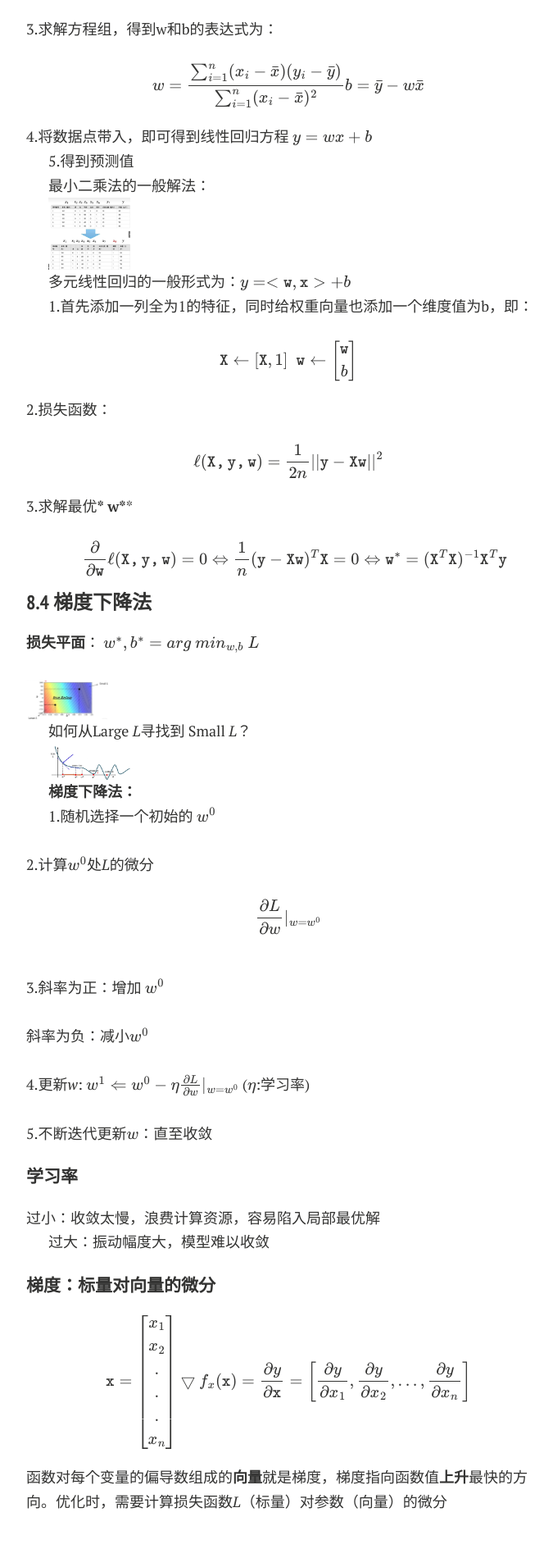
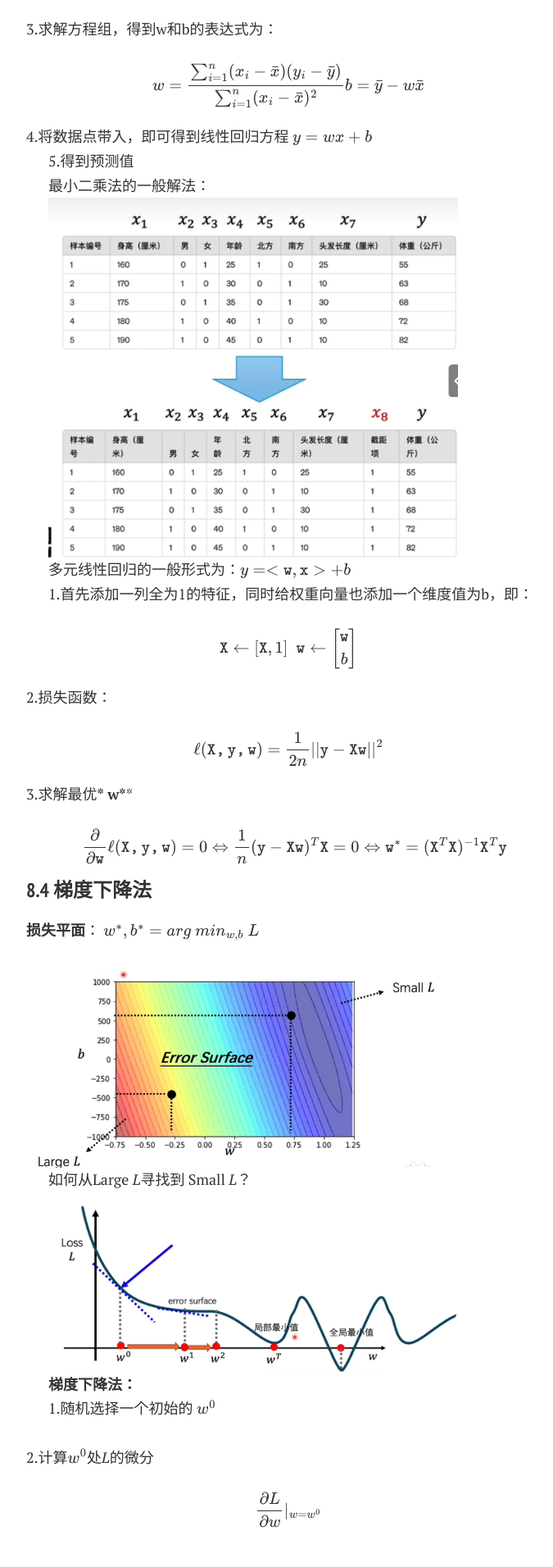
Before and after one commit to Qilu-Yuan/Qilu-Yuan.github.io, a Jekyll site: the page built from blogs/ML/LinearRegression.md, in a window 1280 px wide. Shown: the part 2534-4445 px from the top of the page at 82% size, without its empty margins (288-963 px from the left). Built offline with Jekyll 4.4.1, drawn with Linux system fonts in a browser that asks for light colours; nearby versions of some CDN libraries; formulas are drawn with MathJax 3; comment, search, counter and statistics services are not loaded; a style sheet for code colours, icons or effects is not loaded.

Commit message:
Update LinearRegression.md

```diff
--- a/blogs/ML/LinearRegression.md
+++ b/blogs/ML/LinearRegression.md
@@ -129,7 +129,7 @@ $$
 
 最小二乘法的一般解法：<br>
 
-<img src="https://qilu-yuan.github.io/Figure/LinearRegression/1.png" width="100" height="100" alt="AltText" /><br>
+<img src="https://qilu-yuan.github.io/Figure/LinearRegression/1.png" width="500" height="500" alt="AltText" /><br>
 
 多元线性回归的一般形式为：$y=<\mathtt{w},\mathtt{x}>+b$<br>
 
@@ -164,11 +164,11 @@ $$
 w^*,b^*=arg\ min_{w,b}\ L
 $$
 
-<br><img src="https://qilu-yuan.github.io/Figure/LinearRegression/2.png" width="100" height="100" alt="AltText" /> <br>
+<br><img src="https://qilu-yuan.github.io/Figure/LinearRegression/2.png" width="500" height="500" alt="AltText" /> <br>
 
 如何从Large *L*寻找到 Small *L*？
 
-<img src="https://qilu-yuan.github.io/Figure/LinearRegression/3.png" width="100" height="100" alt="AltText" /> <br>
+<img src="https://qilu-yuan.github.io/Figure/LinearRegression/3.png" width="500" height="500" alt="AltText" /> <br>
 
 **梯度下降法：**<br>
 
```
